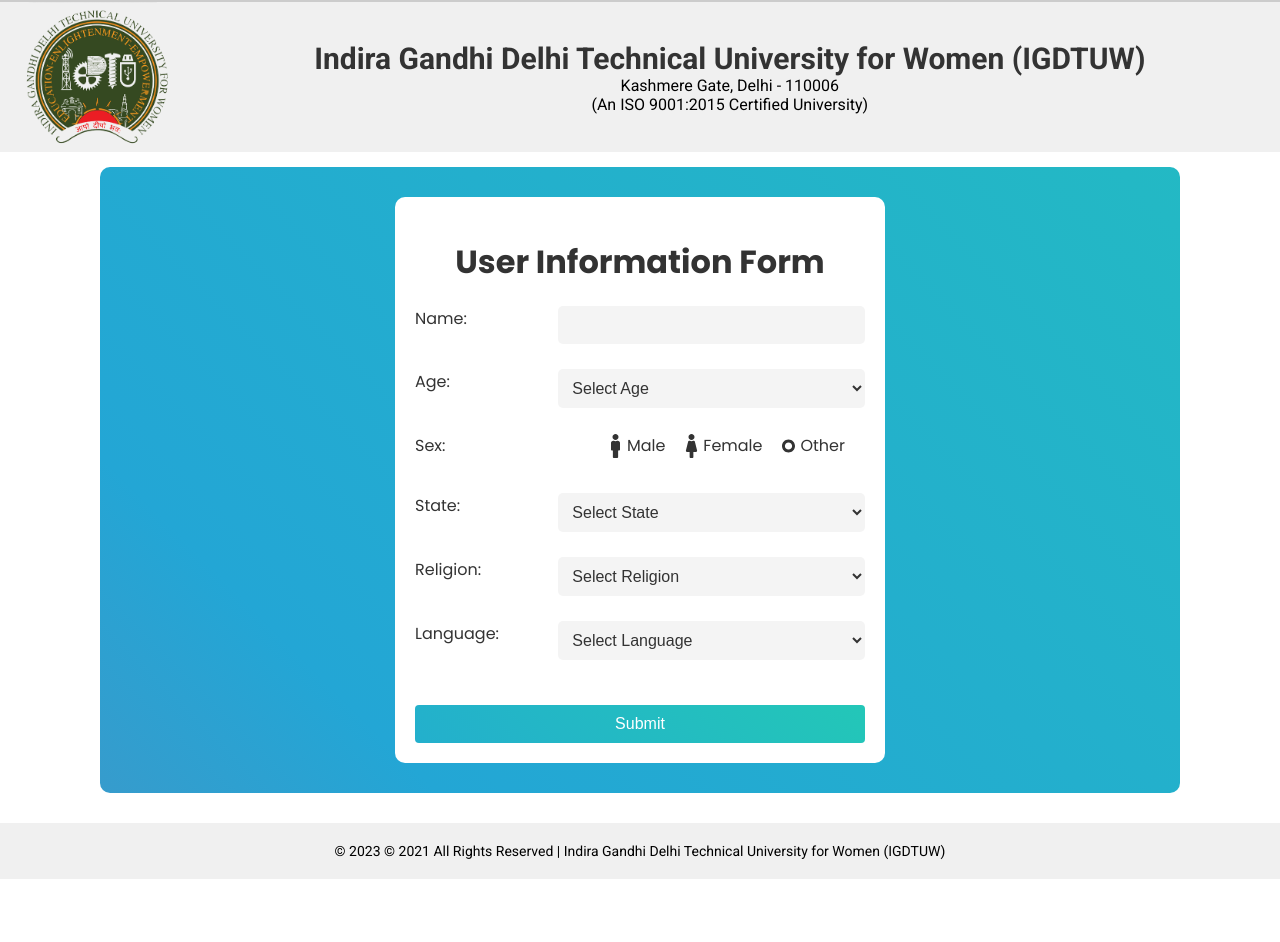
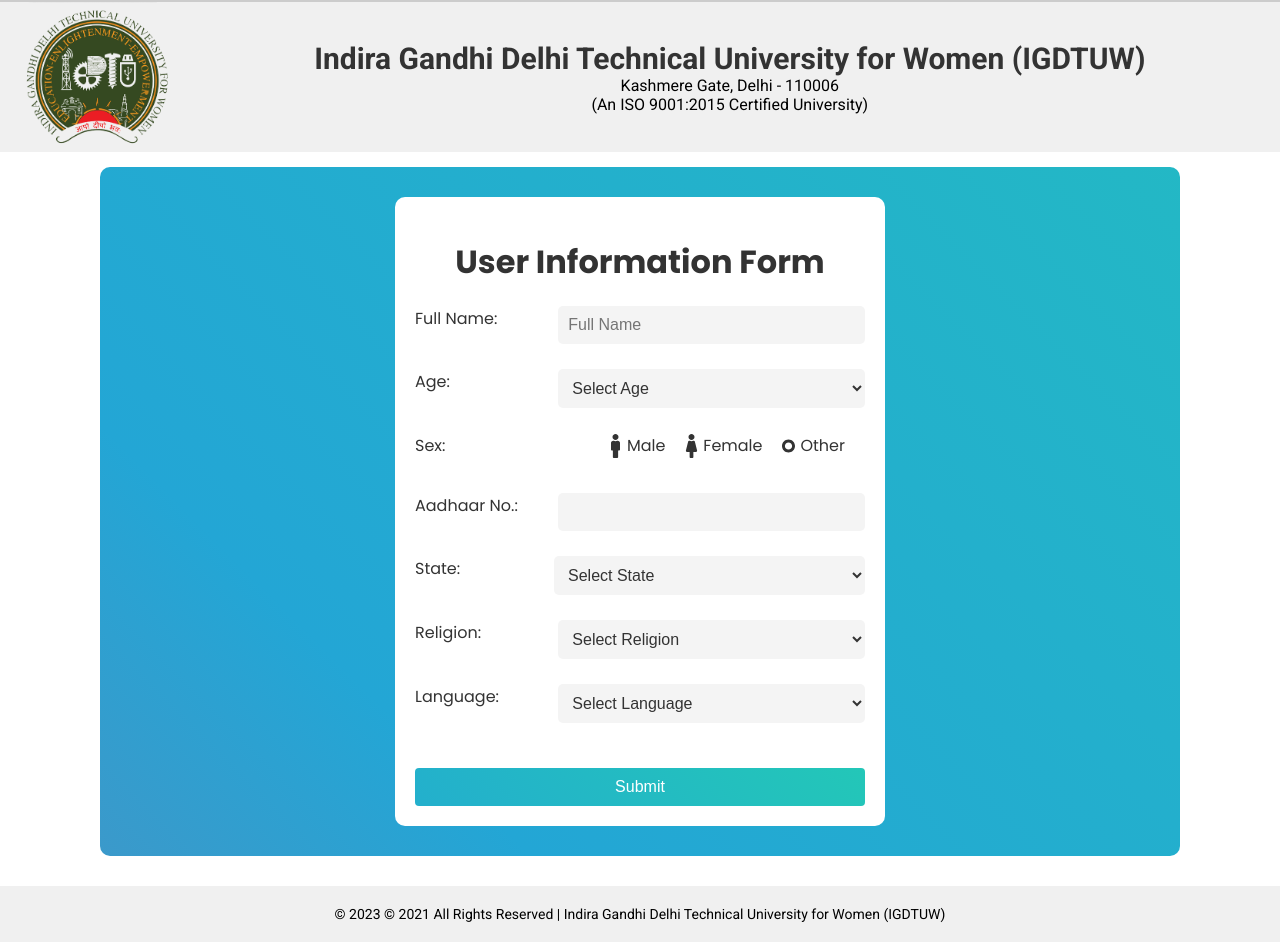
Before and after one commit to Disha-05/face-data, a React (Create React App) app: page / in a window 1280 px wide. Before the commit the page ends 879 px from the top, so only its background shows below. Built offline with nearby package versions, Linux system fonts and the light colour scheme; the HTML template or start-up script is replaced by a standard one.

Commit message:
Update Form

```diff
--- a/src/components/UserForm.js
+++ b/src/components/UserForm.js
@@ -12,6 +12,7 @@
     name: '',
     age: '',
     sex: '',
+    aadhaarNo:'',
     state:'',
     religion: '',
     language: '',
@@ -21,6 +22,7 @@
     nameError: '',
     ageError: '',
     sexError: '',
+    aadhaarNoError:'',
     stateError: '',
     religionError: '',
     languageError: '',
@@ -47,6 +49,7 @@
       valid = false;
     }
 
+
     if (formData.age === '') {
       errors.ageError = 'Age is required';
       valid = false;
@@ -57,10 +60,16 @@
       valid = false;
     }
 
+    if (formData.aadhaarNo === '') {
+      errors.stateError = 'Aadhaar Number is required';
+      valid = false;
+    }
+
     if (formData.state === '') {
       errors.stateError = 'State is required';
       valid = false;
     }
+
 
     if (formData.religion === '') {
       errors.religionError = 'Religion is required';
@@ -121,7 +130,7 @@
     'Other',
   ];
 
-  const stateOptions = ["Andhra Pradesh",  "Arunachal Pradesh",  "Assam",  "Bihar",  "Chhattisgarh",  "Goa",  "Gujarat",  "Haryana",  "Himachal Pradesh",  "Jharkhand",  "Karnataka",  "Kerala",  "Madhya Pradesh",  "Maharashtra",  "Manipur",  "Meghalaya",  "Mizoram",  "Nagaland",  "Odisha",  "Punjab",  "Rajasthan",  "Sikkim",  "Tamil Nadu",  "Telangana",  "Tripura",  "Uttar Pradesh",  "Uttarakhand",  "West Bengal"];
+  const stateOptions = ["Andaman and Nicobar Islands","Chandigarh","Dadra & Nagar Haveli & Daman & Diu","Delhi","Jammu and Kashmir","Ladakh","Lakshadweep","Puducherry","Andhra Pradesh",  "Arunachal Pradesh",  "Assam",  "Bihar",  "Chhattisgarh",  "Goa",  "Gujarat",  "Haryana",  "Himachal Pradesh",  "Jharkhand",  "Karnataka",  "Kerala",  "Madhya Pradesh",  "Maharashtra",  "Manipur",  "Meghalaya",  "Mizoram",  "Nagaland",  "Odisha",  "Punjab",  "Rajasthan",  "Sikkim",  "Tamil Nadu",  "Telangana",  "Tripura",  "Uttar Pradesh",  "Uttarakhand",  "West Bengal"];
 
   const languageOptions = [
 
@@ -158,17 +167,21 @@
         <h1>User Information Form</h1>
         <div className='flex-container'>
           <label className="form-label">
-            Name:
+            Full Name:
             </label>
+
             <input
-              className="form-input"
+              className="form-input name"
               type="text"
+              placeholder="Full Name"
               name="name"
-              value={formData.name}
+              value={formData.firstName}
               onChange={handleChange}
               required
             />
             {formErrors.nameError && <span className="error-message">{formErrors.nameError}</span>}
+
+
          </div>
 
         <br />
@@ -245,6 +258,24 @@
         <br />
         <div className='flex-container'>
           <label className="form-label">
+            Aadhaar No.:
+            </label>
+            <input
+              className="form-input"
+              type="text"
+              //placeholder="First Name"
+              name="aadhaarNo"
+              value={formData.aadhaarNoName}
+              onChange={handleChange}
+              required
+            />
+            {formErrors.aadhaarNoError && <span className="error-message">{formErrors.aadhaarNoError}</span>}
+
+        </div>
+
+        <br />
+        <div className='flex-container'>
+          <label className="form-label">
             State:
             </label>
             <select
@@ -264,6 +295,7 @@
             {formErrors.stateError && <span className="error-message">{formErrors.stateError}</span>}
 
         </div>
+
 
         <br />
         <div className='flex-container'>
@@ -287,6 +319,7 @@
           {formErrors.religionError && <span className="error-message">{formErrors.religionError}</span>}
 
         </div>
+
 
         <br />
 
--- a/src/styles/UserForm.css
+++ b/src/styles/UserForm.css
@@ -24,6 +24,7 @@
     background-position: 0% 50%;
   }
 }
+
 
 
 .user-form {
```
Also changed, not shown: 1 other file (tests, documents, lock files or other folders).
